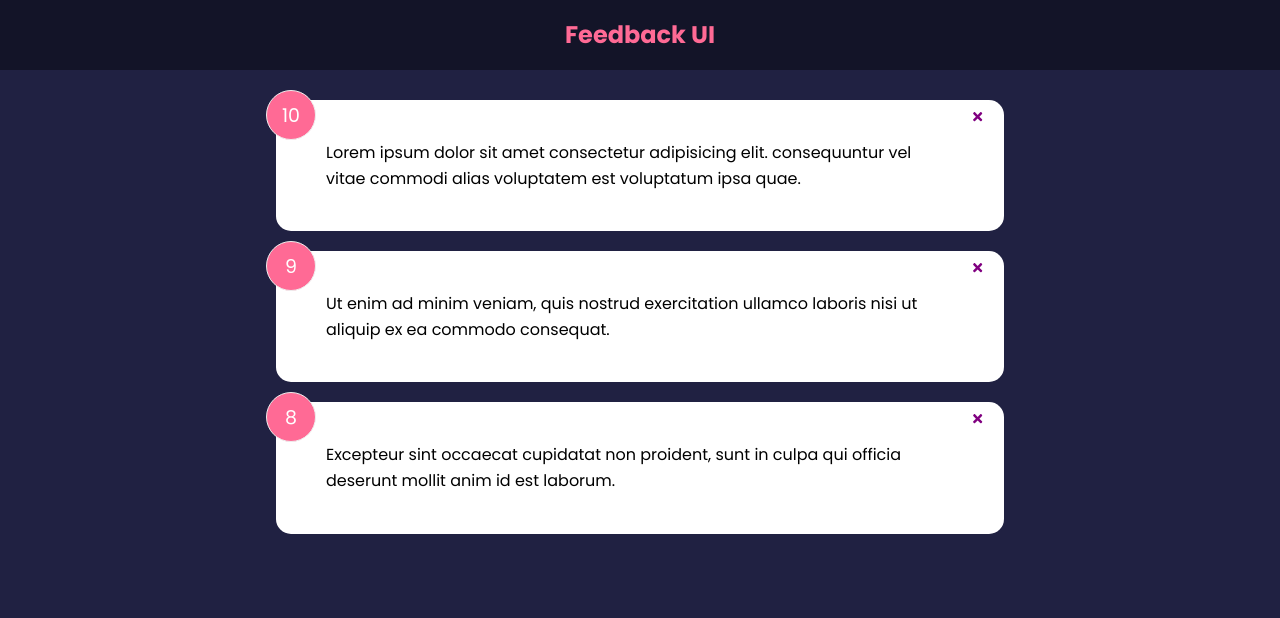
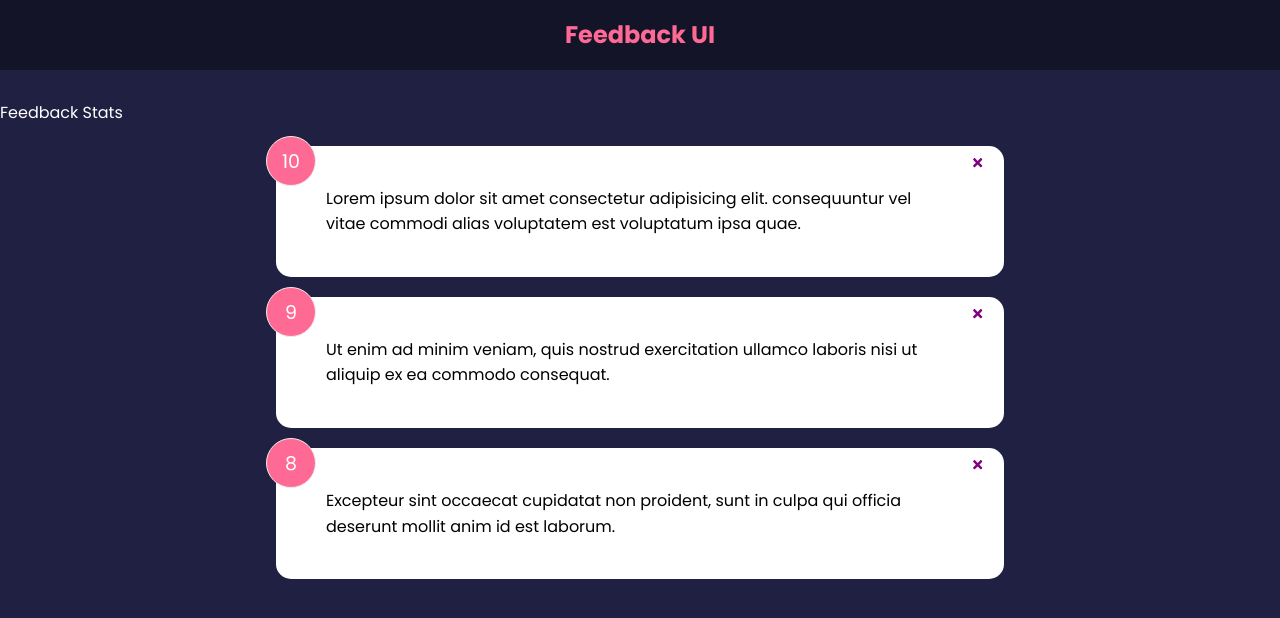
Before and after one commit to bruhu/feedback-app, a React (Create React App) app: page / in a window 1280 px wide. Shown: the top 618 px of the page. Built offline with nearby package versions, Linux system fonts and the light colour scheme.

Commit message:
created FeedbackStats Component

```diff
--- a/src/App.js
+++ b/src/App.js
@@ -2,6 +2,7 @@ import { useState } from 'react'
 import Header from './components/Header'
 import FeedbackData from './data/FeedbackData'
 import FeedbackList from './components/FeedbackList'
+import FeedbackStats from './components/FeedbackStats'
 
 function App() {
   const [feedback, setFeedback] = useState(FeedbackData)
@@ -16,6 +17,7 @@ function App() {
   return (
     <>
       <Header />
+      <FeedbackStats />
       <div className='container'>
         <FeedbackList feedback={feedback} handleDelete={deleteFeedback} />
       </div>
--- /dev/null
+++ b/src/components/FeedbackStats.jsx
@@ -0,0 +1,7 @@
+function FeedbackStats() {
+  return (
+    <div>Feedback Stats</div>
+  )
+}
+
+export default FeedbackStats
```
